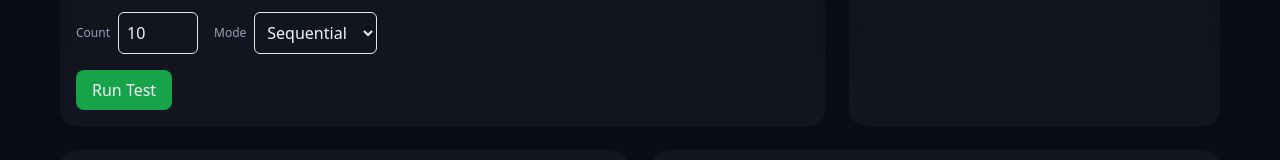
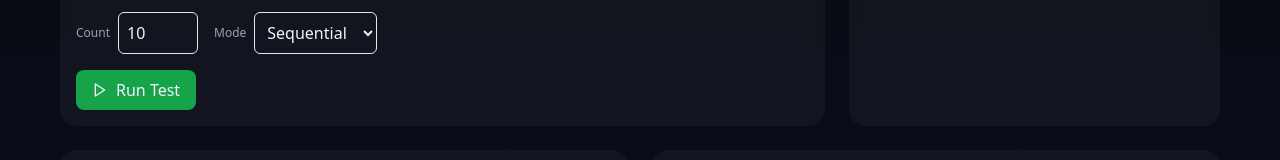
Before and after one commit to mqverk/reqx, a Next.js app: page / in a window 1280 px wide. Shown: the part 447-607 px from the top of the page. Built offline with nearby package versions, Linux system fonts and the light colour scheme.

Commit message:
feat(ui): add play icon and spinner to RunTestButton

```diff
--- a/components/RunTestButton.tsx
+++ b/components/RunTestButton.tsx
@@ -2,6 +2,8 @@
 import React from 'react'
 import { useBenchmarkStore } from '../stores/benchmarkStore'
 import { motion, HTMLMotionProps } from 'framer-motion'
+import { Play } from 'lucide-react'
+import Spinner from './Spinner'
 
 export default function RunTestButton() {
   const startBenchmark = useBenchmarkStore((s) => s.startBenchmark)
@@ -16,9 +18,12 @@ export default function RunTestButton() {
         onClick={() => {
           void startBenchmark()
         }}
-        className={`px-4 py-2 rounded-lg font-medium ${running ? 'bg-gray-600' : 'bg-green-600 hover:bg-green-500'}`}
+        className={`px-4 py-2 rounded-lg font-medium flex items-center gap-2 ${running ? 'bg-gray-600' : 'bg-green-600 hover:bg-green-500'}`}
       >
-        {running ? 'Running…' : 'Run Test'}
+        <span className="inline-flex items-center gap-2">
+          {running ? <Spinner size={16} /> : <Play size={16} />}
+          <span>{running ? 'Running…' : 'Run Test'}</span>
+        </span>
       </MotionButton>
       {running && <div className="text-xs text-slate-400">Streaming results…</div>}
     </div>
```
